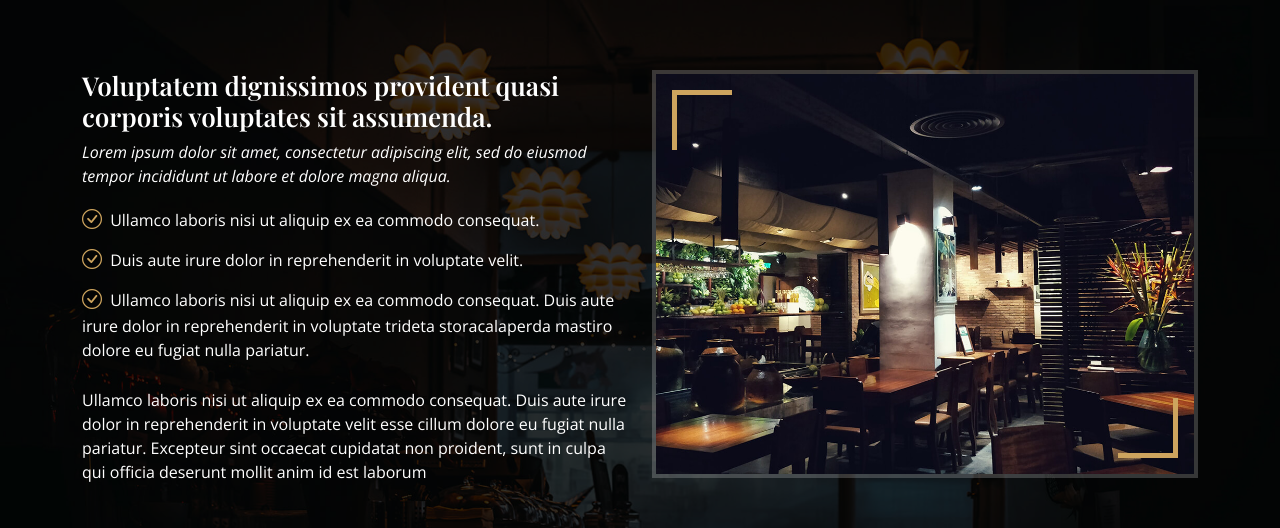
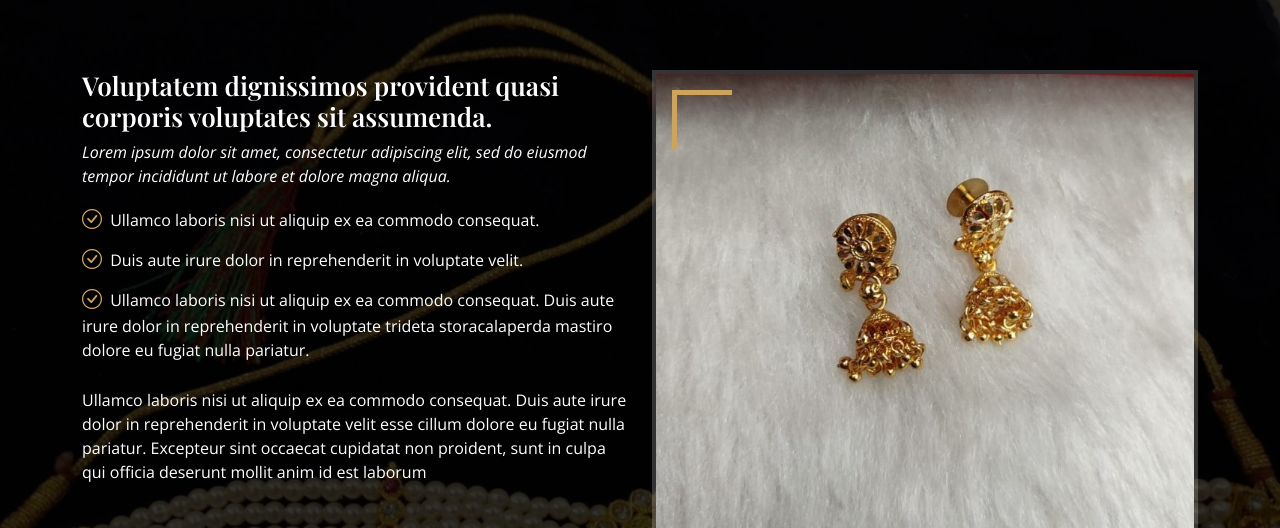
Before and after one commit to Ankit-kadam24/tejaljewellers.com, a plain HTML site: page index.html in a window 1280 px wide. Shown: the part 810-1338 px from the top of the page. Drawn offline with nearby package versions, Linux system fonts and the light colour scheme; a web font is replaced by a local one.

Commit message:
Second Commit

```diff
--- a/assets/css/style.css
+++ b/assets/css/style.css
@@ -443,7 +443,7 @@ h1, h2, h3, h4, h5, h6 {
 #hero {
   width: 100%;
   height: 100vh;
-  background: url("../img/hero-bg.jpg") top center;
+  background: url("../img/New-BG/hero-bg.jpeg") top center;
   background-size: cover;
   position: relative;
   padding: 0;
@@ -743,7 +743,7 @@ section {
 # About
 --------------------------------------------------------------*/
 .about {
-  background: url("../img/about-bg.jpg") center center;
+  background: url("../img/New-BG/about-bg.jpeg") center center;
   background-size: cover;
   position: relative;
   padding: 80px 0;
--- a/index.html
+++ b/index.html
@@ -137,7 +137,7 @@
         <div class="row">
           <div class="col-lg-6 order-1 order-lg-2" data-aos="zoom-in" data-aos-delay="100">
             <div class="about-img">
-              <img src="assets/img/about.jpg" alt="">
+              <img src="assets/img/New-BG/about.jpeg" alt="">
             </div>
           </div>
           <div class="col-lg-6 pt-4 pt-lg-0 order-2 order-lg-1 content">
```
Also changed, not shown: assets/img/New-BG/about-bg.jpeg (added), assets/img/New-BG/about.jpeg (added), assets/img/New-BG/hero-bg.jpeg (added).
